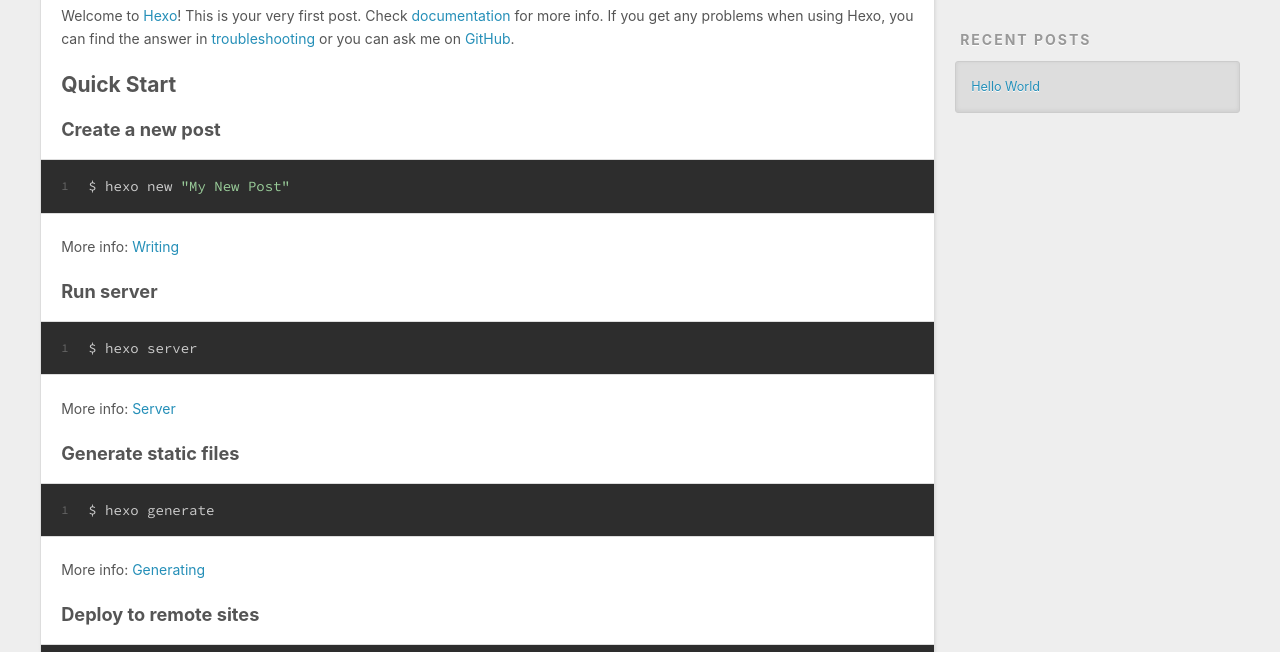
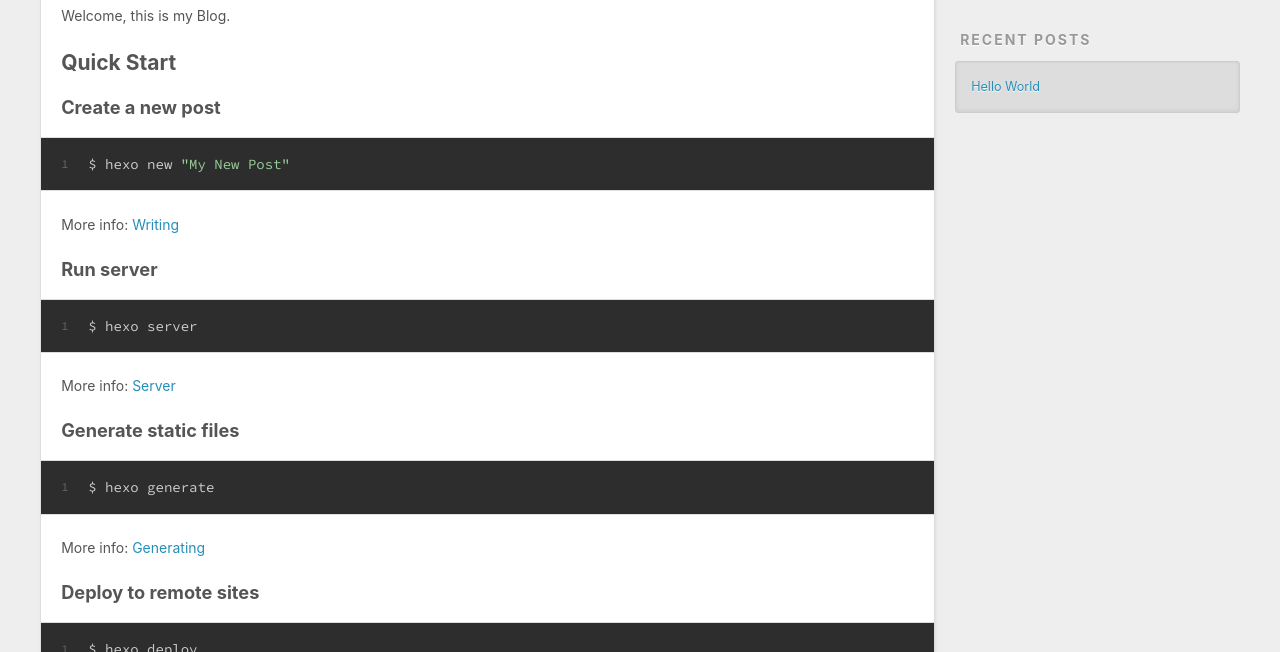
Before and after one commit to Vincentw2002/Vincentw2002.github.io, a plain HTML site: page 2020/02/29/hello-world/index.html in a window 1280 px wide. Shown: the part 448-1100 px from the top of the page. Drawn offline with nearby package versions, Linux system fonts and the light colour scheme.

Commit message:
Site updated: 2020-02-29 17:00:11

```diff
--- a/2020/02/29/hello-world/index.html
+++ b/2020/02/29/hello-world/index.html
@@ -7,15 +7,15 @@
 
   <title>Hello World | Hexo</title>
   <meta name="viewport" content="width=device-width, initial-scale=1, maximum-scale=1">
-  <meta name="description" content="Welcome to Hexo! This is your very first post. Check documentation for more info. If you get any problems when using Hexo, you can find the answer in troubleshooting or you can ask me on GitHub. Quick">
+  <meta name="description" content="Welcome, this is my Blog. Quick StartCreate a new post1$ hexo new &quot;My New Post&quot;  More info: Writing Run server1$ hexo server  More info: Server Generate static files1$ hexo generate  More info: Genera">
 <meta property="og:type" content="article">
 <meta property="og:title" content="Hello World">
 <meta property="og:url" content="http://yoursite.com/2020/02/29/hello-world/index.html">
 <meta property="og:site_name" content="Hexo">
-<meta property="og:description" content="Welcome to Hexo! This is your very first post. Check documentation for more info. If you get any problems when using Hexo, you can find the answer in troubleshooting or you can ask me on GitHub. Quick">
+<meta property="og:description" content="Welcome, this is my Blog. Quick StartCreate a new post1$ hexo new &quot;My New Post&quot;  More info: Writing Run server1$ hexo server  More info: Server Generate static files1$ hexo generate  More info: Genera">
 <meta property="og:locale" content="en_US">
 <meta property="article:published_time" content="2020-02-29T15:50:41.962Z">
-<meta property="article:modified_time" content="2020-02-29T15:50:41.962Z">
+<meta property="article:modified_time" content="2020-02-29T17:00:03.025Z">
 <meta property="article:author" content="John Doe">
 <meta name="twitter:card" content="summary">
 
@@ -88,7 +88,7 @@
 
     <div class="article-entry" itemprop="articleBody">
 
-        <p>Welcome to <a href="https://hexo.io/" target="_blank" rel="noopener">Hexo</a>! This is your very first post. Check <a href="https://hexo.io/docs/" target="_blank" rel="noopener">documentation</a> for more info. If you get any problems when using Hexo, you can find the answer in <a href="https://hexo.io/docs/troubleshooting.html" target="_blank" rel="noopener">troubleshooting</a> or you can ask me on <a href="https://github.com/hexojs/hexo/issues" target="_blank" rel="noopener">GitHub</a>.</p>
+        <p>Welcome, this is my Blog.</p>
 <h2 id="Quick-Start"><a href="#Quick-Start" class="headerlink" title="Quick Start"></a>Quick Start</h2><h3 id="Create-a-new-post"><a href="#Create-a-new-post" class="headerlink" title="Create a new post"></a>Create a new post</h3><figure class="highlight bash"><table><tr><td class="gutter"><pre><span class="line">1</span><br></pre></td><td class="code"><pre><span class="line">$ hexo new <span class="string">"My New Post"</span></span><br></pre></td></tr></table></figure>
 
 <p>More info: <a href="https://hexo.io/docs/writing.html" target="_blank" rel="noopener">Writing</a></p>
```
Also changed, not shown: index.html (+1 -1 lines).
